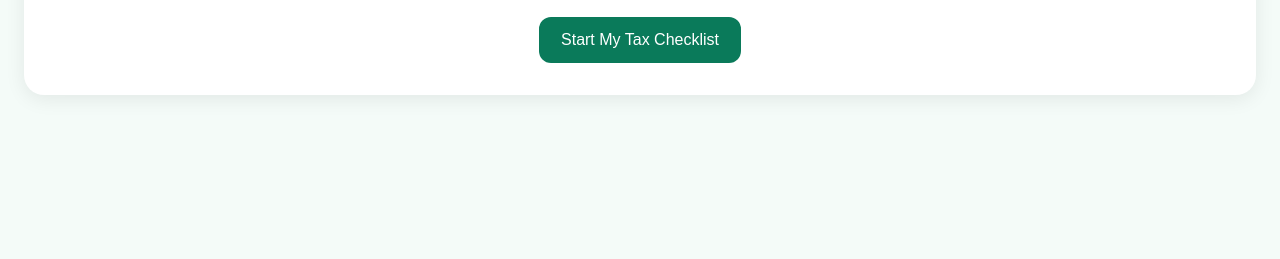
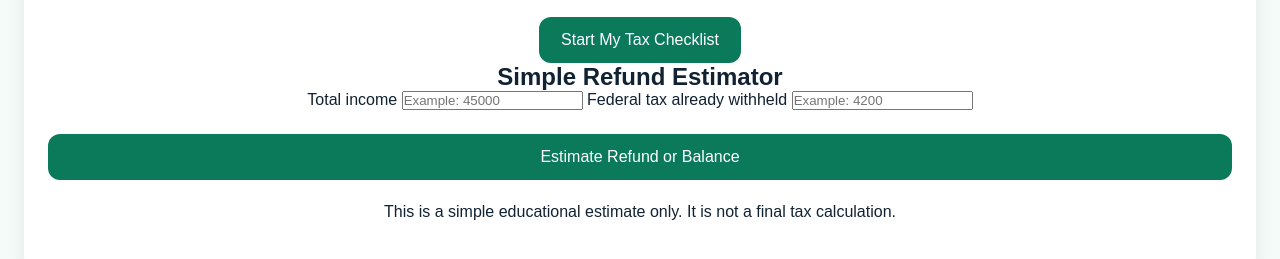
Before and after one commit to lcsmith2009/taxready, a plain HTML site: page index.html in a window 1280 px wide. Shown: the part 227-486 px from the top of the page. Drawn offline with Linux system fonts and the light colour scheme.

Commit message:
Update index.html

```diff
--- a/index.html
+++ b/index.html
@@ -47,6 +47,25 @@
   <h2>Your TaxReady Checklist</h2>
   <ul id="checklistItems"></ul>
 </section>
+      <section class="estimator">
+  <h2>Simple Refund Estimator</h2>
+
+  <label>Total income</label>
+  <input type="number" id="income" placeholder="Example: 45000" />
+
+  <label>Federal tax already withheld</label>
+  <input type="number" id="withheld" placeholder="Example: 4200" />
+
+  <button class="secondary-btn" onclick="estimateRefund()">
+    Estimate Refund or Balance
+  </button>
+
+  <p id="estimateResult" class="estimate-result"></p>
+
+  <p class="small-note">
+    This is a simple educational estimate only. It is not a final tax calculation.
+  </p>
+      </section>
     </section>
   </main>
 
```
